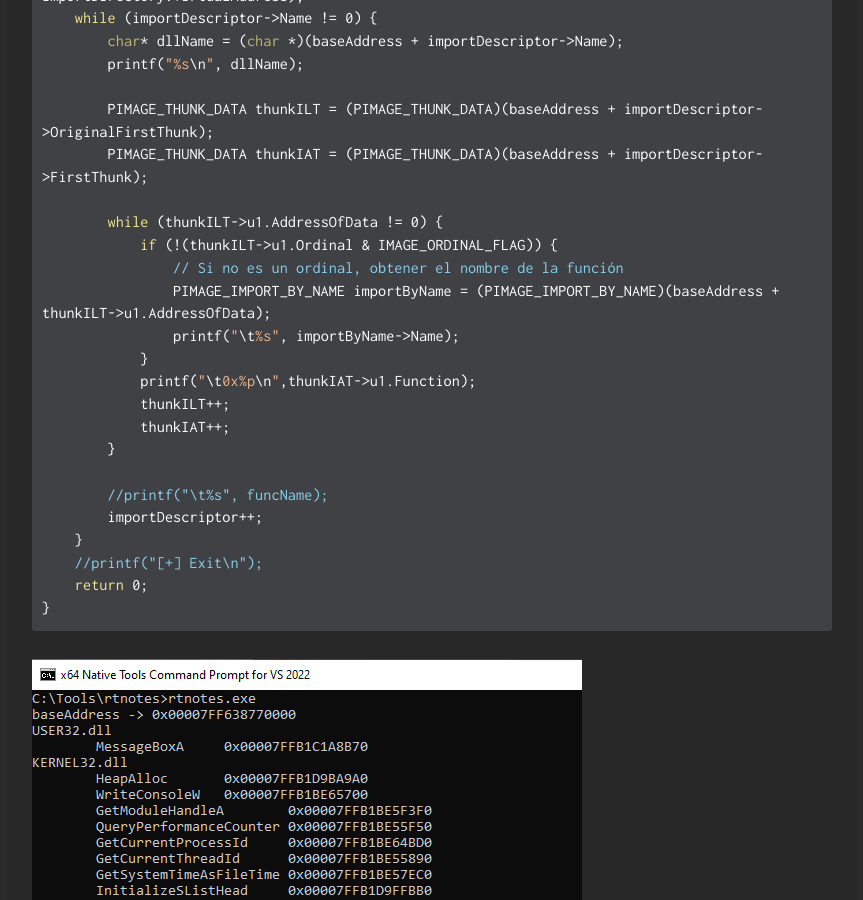
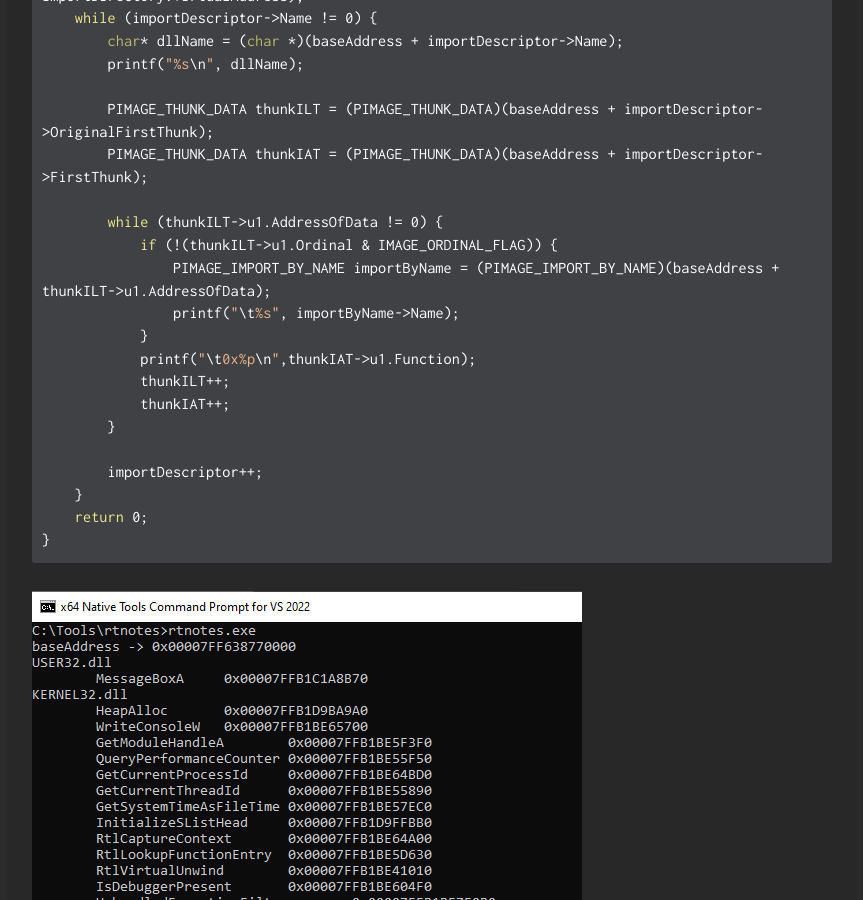
Before and after one commit to benjugat/rtnotes, a Jekyll site: the page built from _docs/malware/basics/iat-parser.md, in a window 1280 px wide and 900 px high, scrolled down 2016 px. Shown: the whole window, without its empty margins (358-1221 px from the left). Built offline with Jekyll 4.4.1, drawn with Linux system fonts in a browser that asks for light colours.

Commit message:
iat parser

````diff
--- a/_docs/malware/basics/iat-parser.md
+++ b/_docs/malware/basics/iat-parser.md
@@ -71,7 +71,6 @@
 
         while (thunkILT->u1.AddressOfData != 0) {
             if (!(thunkILT->u1.Ordinal & IMAGE_ORDINAL_FLAG)) {
-                // Si no es un ordinal, obtener el nombre de la función
                 PIMAGE_IMPORT_BY_NAME importByName = (PIMAGE_IMPORT_BY_NAME)(baseAddress + thunkILT->u1.AddressOfData);
                 printf("\t%s", importByName->Name);
             }
@@ -80,10 +79,8 @@
             thunkIAT++;
         }
 
-        //printf("\t%s", funcName);
         importDescriptor++;
     }
-    //printf("[+] Exit\n");
     return 0;
 }
 ```
````
